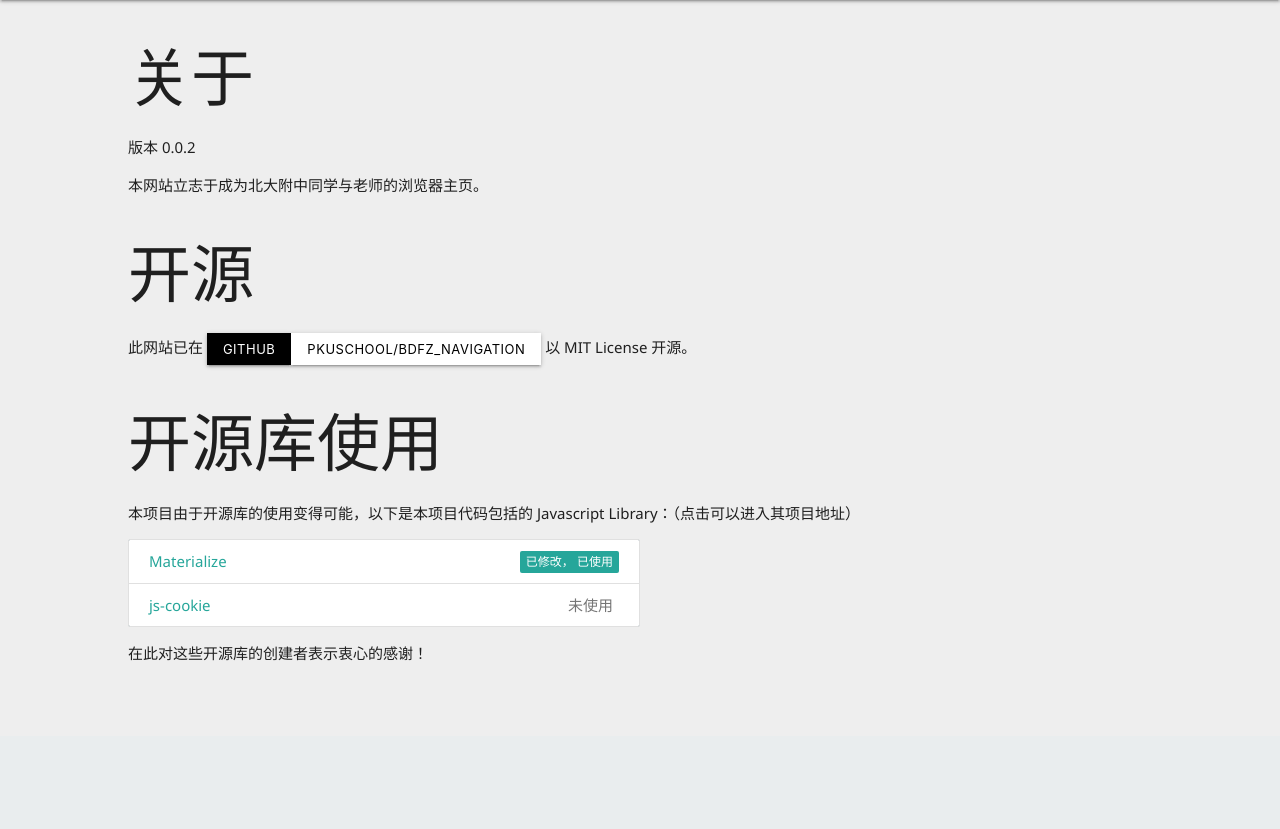
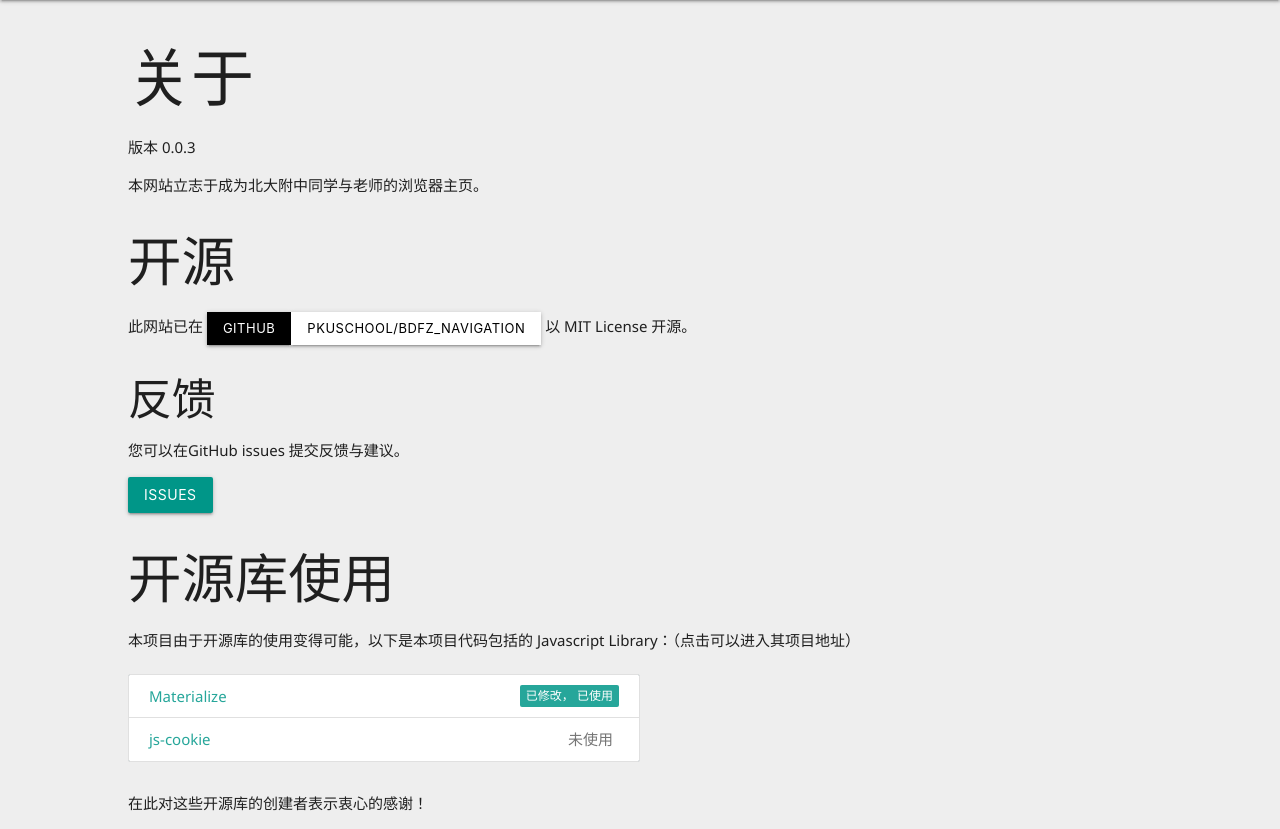
Before and after one commit to pkuschool/BDFZ_Navigation, a PHP site: page /about.html in a window 1280 px wide. Shown: the part 64-893 px from the top of the page. Before the commit the page ends 725 px from the top, so only its background shows below. Run offline with PHP 8.4, Linux system fonts and the light colour scheme.

Commit message:
make about better and add favicon

```diff
--- a/about.html
+++ b/about.html
@@ -7,20 +7,20 @@
     <title>关于 | BDFZ导航</title>
     <meta name="viewport" content="width=device-width, initial-scale=1">
     <link href="https://fonts.googleapis.com/icon?family=Material+Icons" rel="stylesheet">
-
+    <link href="./img/nav_favicon.png" rel="icon" type="image/png" sizes="272x272">
     <link rel="stylesheet" href="./css/materialize.css">
     <link rel="stylesheet" href="./css/main.css">
     <script src="./js/materialize.js"></script>
     <script src="./js/main.js"></script>
     <script>
-        function gogithub() {
-            window.open('https://github.com/pkuschool/BDFZ_Navigation', '_blank');
+        function gogithub(addup="") {
+            window.open('https://github.com/pkuschool/BDFZ_Navigation/'+addup, '_blank');
         }
     </script>
 </head>
 
 <body class="grey lighten-3">
-    <nav id="container" class="blue-grey darken-1">
+    <nav id="container" class="blue-grey darken-1 hide-on-med-and-down">
         <div class="nav-wrapper blue-grey darken-1" style="margin: 0 auto">
 
             <a href="#" class="brand-logo" style="font-size: 25px;margin-left: 20px;">BDFZ导航</a>
@@ -34,19 +34,35 @@
         </div>
     </nav>
     <div class="container transparent centered">
-        <br class="hide-on-large-and-up" />
-        <button class="btn red darken-4 white-text waves-ripple waves-effect hide-on-large-and-up" onclick="history.back()"><i class="material-icons">home</i></button>
-        <h1>关于</h1>
-        <p>版本 <script>document.write(version);</script></p>
+        <br class="hide-on-large-only" />
+        <div class="row hide-on-large-only" style="vertical-align: middle">
+            <button class="btn blue-grey white-text waves-ripple waves-effect hide-on-large-and-up col" onclick="history.back()"><i class="material-icons left">home</i>返回</button>
+            <span class="col" style="font-size: 30px; margin-top: -5px;padding-right: 0px;">关于</span>
+            <span class="col" style="padding-left:5px;margin-top: 15px;"><script>
+                    document.write(version);
+                </script>
+            </span>
+        </div>
+
+
+        <h1 class="hide-on-med-and-down">关于</h1>
+        <p class="hide-on-med-and-down">版本
+            <script>
+                document.write(version);
+            </script>
+        </p>
         <p>本网站立志于成为北大附中同学与老师的浏览器主页。</p>
-        <h1>开源</h1>
+        <h2>开源</h2>
         <p>此网站已在 <button class="black white-text waves-ripple waves-effect btn-small noround " onclick="gogithub()"> Github
             </button><button class="white black-text waves-ripple waves-effect btn-small noround hide-on-small-and-down"
                 onclick="gogithub()">
                 pkuschool/BDFZ_Navigation </button> 以 MIT License 开源。</p>
-        <h1>开源库使用</h1>
+        <h3>反馈</h3>
+        <p>您可以在GitHub issues 提交反馈与建议。</p>
+        <button onclick="gogithub('issues')" class="btn teal white-text waves-effect waves-light">Issues</button>
+        <h2>开源库使用</h2>
         <p>本项目由于开源库的使用变得可能，以下是本项目代码包括的 Javascript Library：（点击可以进入其项目地址）</p>
-        <div class="collection blue-grey" style="width: 50%;">
+        <div class="collection blue-grey hoverable waves-effect waves-light" style="width: 50%;">
             <a href="https://github.com/Dogfalo/materialize" class="collection-item">
                 <span class="new badge" data-badge-caption="已使用">已修改，</span>
                 Materialize
@@ -60,5 +76,8 @@
     </div>
 
 </body>
-
+<div class=" hiddendiv">
+    <p class="centered large dt clocktitle" id="time-desktop" onclick="clicktime()"></p>
+    <p class="centered dt" id="date-desktop"></p>
+</div>
 </html>
--- a/clock.html
+++ b/clock.html
@@ -8,9 +8,13 @@
     <meta name="viewport" content="width=device-width, initial-scale=1">
     <link rel="stylesheet" type="text/css" media="screen" href="./css/materialize.css">
     <link href="https://fonts.googleapis.com/icon?family=Material+Icons" rel="stylesheet">
+    <link href="./img/nav_favicon.png" rel="icon" type="image/png" sizes="272x272">
     <link rel="stylesheet" href="./css/main.css">
     <script src="./js/materialize.js"></script>
     <script src="./js/main.js"></script>
+    <script>
+        window.setInterval(uptime, 1000);
+    </script>
 </head>
 
 <body class="black center centered center-align" style="display:flex; vertical-align: middle;flex-direction: column;align-items: center">
--- a/css/main.css
+++ b/css/main.css
@@ -136,3 +136,6 @@ html{
         font-size: 55px;
     }
 }
+.largeicon{
+    font-size: 50px;
+}
--- a/index.html
+++ b/index.html
@@ -9,10 +9,12 @@
     <link rel="stylesheet" type="text/css" media="screen" href="./css/materialize.css">
     <link href="https://fonts.googleapis.com/icon?family=Material+Icons" rel="stylesheet">
     <link rel="stylesheet" href="./css/main.css">
+    <link href="./img/nav_favicon.png" rel="icon" type="image/png" sizes="272x272">
     <script src="./js/materialize.js"></script>
     <script src="./js/main.js"></script>
     <script>
         M.AutoInit();
+        window.setInterval(uptime, 1000);
     </script>
 </head>
 
--- a/js/main.js
+++ b/js/main.js
@@ -1,9 +1,9 @@
-var version = "0.0.2";
+var version = "0.0.3";
 function GoTo(to_url) {
     window.open(to_url, '_blank');
 }
 t = 0;
-window.setInterval(uptime, 1000);
+
 function uptime() {
     var thedate = new Date;
     var timelbl = document.getElementById("time-desktop");
```
Also changed, not shown: img/nav_favicon.png (added).
